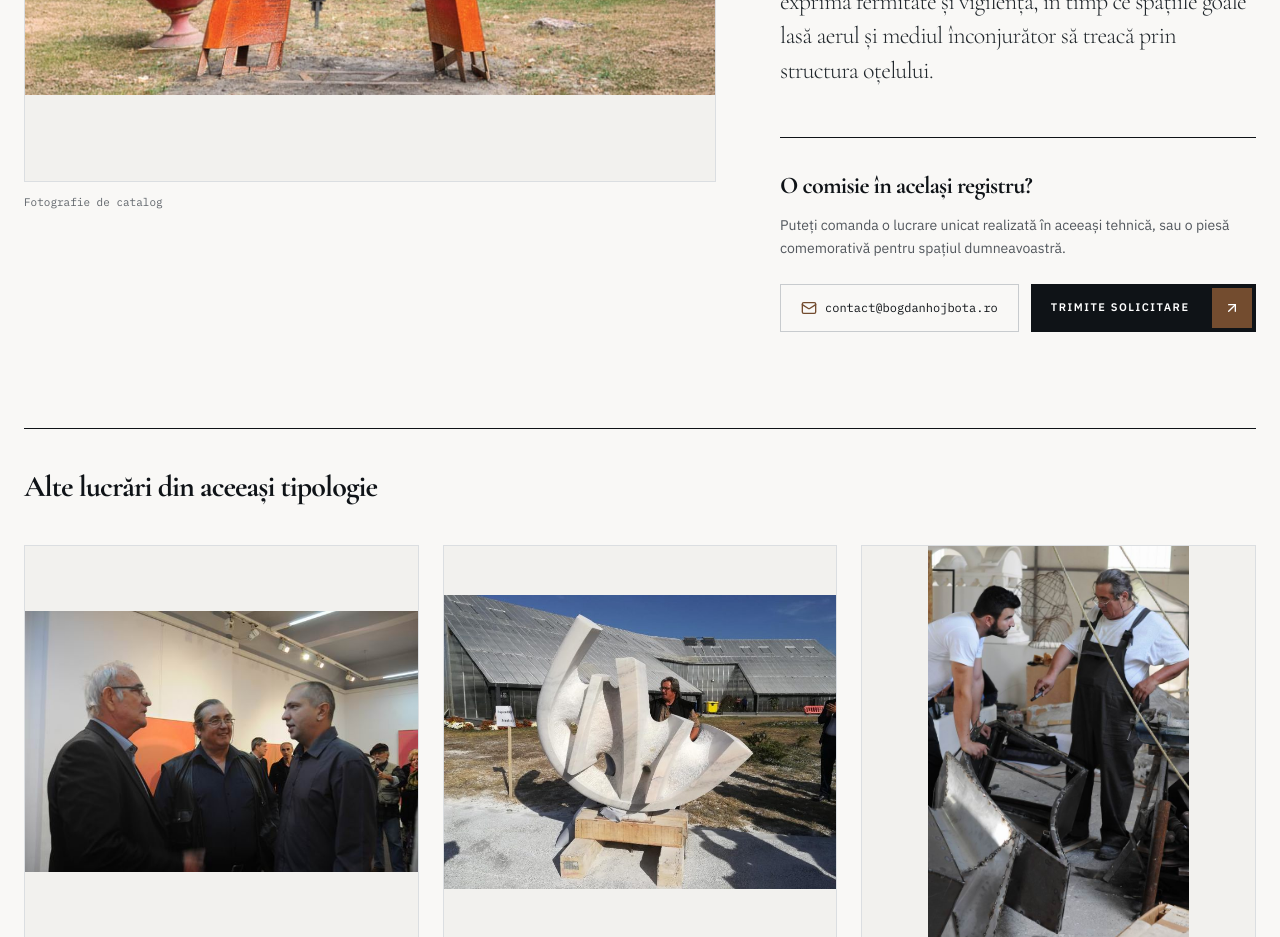
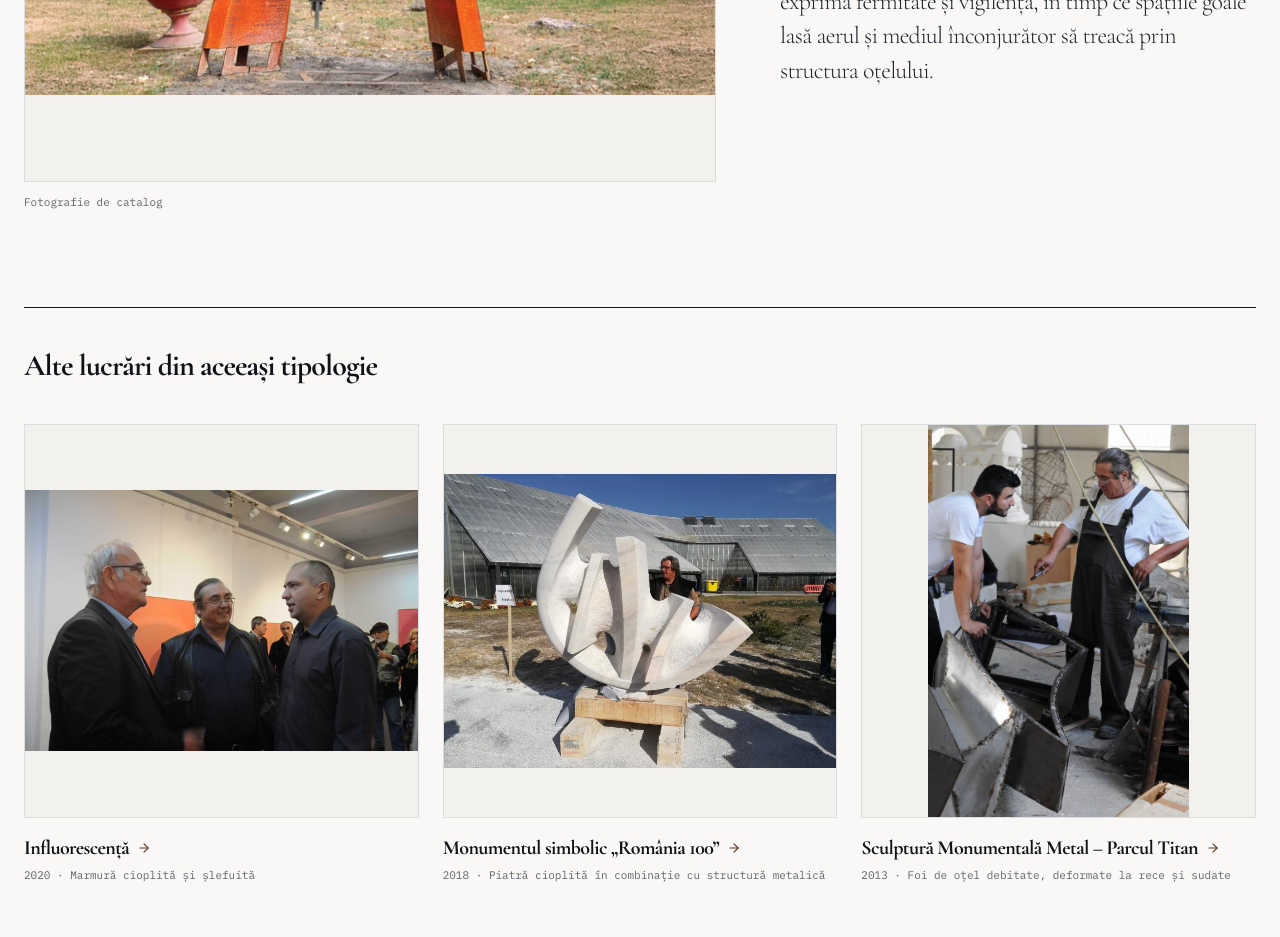
Before and after one commit to Andrew-0807/bogdan-hojbota-portfolio, a Next.js app: page /galerie/strajer-al-apelor in a window 1280 px wide. Shown: the part 860-1797 px from the top of the page. Built offline with nearby package versions, Linux system fonts and the light colour scheme.

Commit message:
Remove commission CTA block from artwork detail pages

```diff
--- a/components/artwork-detail-content.tsx
+++ b/components/artwork-detail-content.tsx
@@ -6,9 +6,9 @@ import { SiteFooter } from "@/components/site-footer"
 import Link from "next/link"
 import Image from "next/image"
 import { notFound } from "next/navigation"
-import { getArtwork, getArtworks, getArtistInfo } from "@/lib/data/artist-data"
+import { getArtwork, getArtworks } from "@/lib/data/artist-data"
 import { useLanguage } from "@/lib/context/language-context"
-import { ArrowLeft, ArrowRight, Mail, ArrowUpRight } from "lucide-react"
+import { ArrowLeft, ArrowRight } from "lucide-react"
 
 interface ArtworkDetailContentProps {
   id: string
@@ -18,7 +18,6 @@ export function ArtworkDetailContent({ id }: ArtworkDetailContentProps) {
   const { language, t } = useLanguage()
   const artwork = useMemo(() => getArtwork(id, language), [id, language])
   const artworks = useMemo(() => getArtworks(language), [language])
-  const artistInfo = useMemo(() => getArtistInfo(language), [language])
 
   if (!artwork) {
     notFound()
@@ -102,36 +101,6 @@ export function ArtworkDetailContent({ id }: ArtworkDetailContentProps) {
                   {artwork.narrative}
                 </p>
               </div>
-
-              <div className="mt-12 pt-8 border-t border-slate-900">
-                <h2 className="font-serif text-2xl font-bold text-slate-900">
-                  {t("detail_commission_heading")}
-                </h2>
-                <p className="mt-3 text-sm text-slate-600 leading-relaxed">
-                  {t("detail_commission_sub")}
-                </p>
-
-                <div className="flex flex-col sm:flex-row gap-3 mt-6">
-                  {/* Email until a real telephone number exists — see profil-content. */}
-                  <a
-                    href={`mailto:${artistInfo.email}`}
-                    className="h-12 px-5 border border-slate-300 hover:border-slate-900 text-slate-900 font-mono text-xs inline-flex items-center justify-center gap-2 transition-colors"
-                  >
-                    <Mail className="h-4 w-4 text-amber-700" />
-                    <span>{artistInfo.email}</span>
-                  </a>
-
-                  <Link
-                    href={`/contact?subject=${encodeURIComponent(artwork.title)}`}
-                    className="group h-12 pl-5 pr-1 bg-slate-900 hover:bg-slate-800 text-white font-semibold text-[11px] uppercase tracking-[0.14em] inline-flex items-center justify-between gap-4 flex-1 transition-colors"
-                  >
-                    <span>{t("detail_send_inquiry")}</span>
-                    <span className="w-10 h-10 bg-amber-700 flex items-center justify-center shrink-0 transition-transform group-hover:translate-x-0.5 group-hover:-translate-y-0.5">
-                      <ArrowUpRight className="h-4 w-4" />
-                    </span>
-                  </Link>
-                </div>
-              </div>
             </div>
           </div>
 
```
